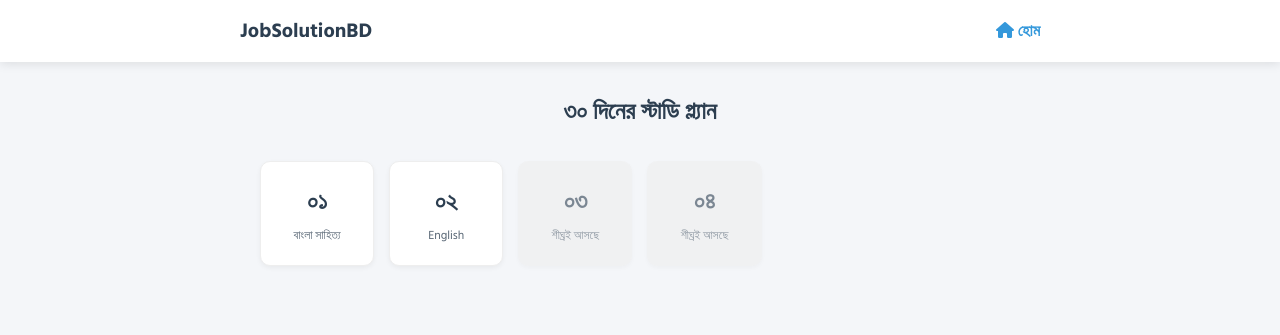
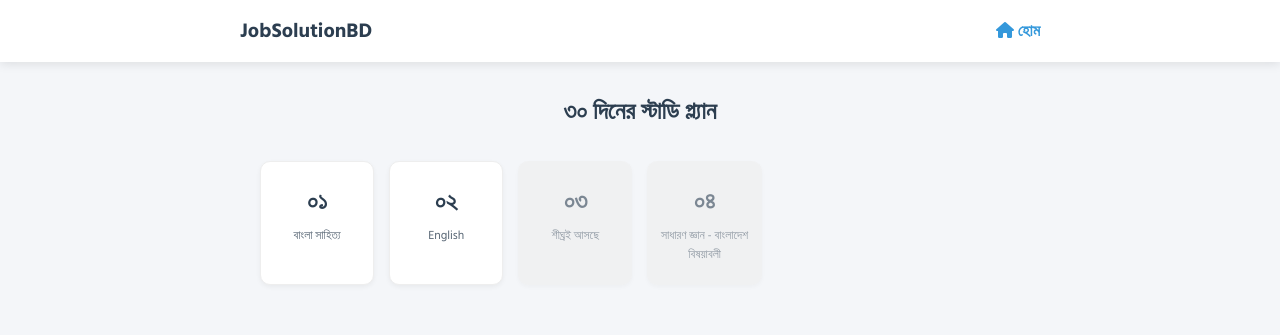
Before and after one commit to ashiksjobportal/jobsolutionbd, a plain HTML site: page primary-teacher.html in a window 1280 px wide. Shown: the top 335 px of the page. Drawn offline with Linux system fonts and the light colour scheme.

Commit message:
Update primary-teacher.html

```diff
--- a/primary-teacher.html
+++ b/primary-teacher.html
@@ -78,9 +78,9 @@
                 <span class="day-number">০৩</span>
                 <span class="day-topic">শীঘ্রই আসছে</span>
             </a>
-            <a href="#" class="day-box locked">
+            <a href="day04.html" class="day-box locked">
                 <span class="day-number">০৪</span>
-                <span class="day-topic">শীঘ্রই আসছে</span>
+                <span class="day-topic">সাধারণ জ্ঞান - বাংলাদেশ বিষয়াবলী</span>
             </a>
             </div>
     </div>
```
